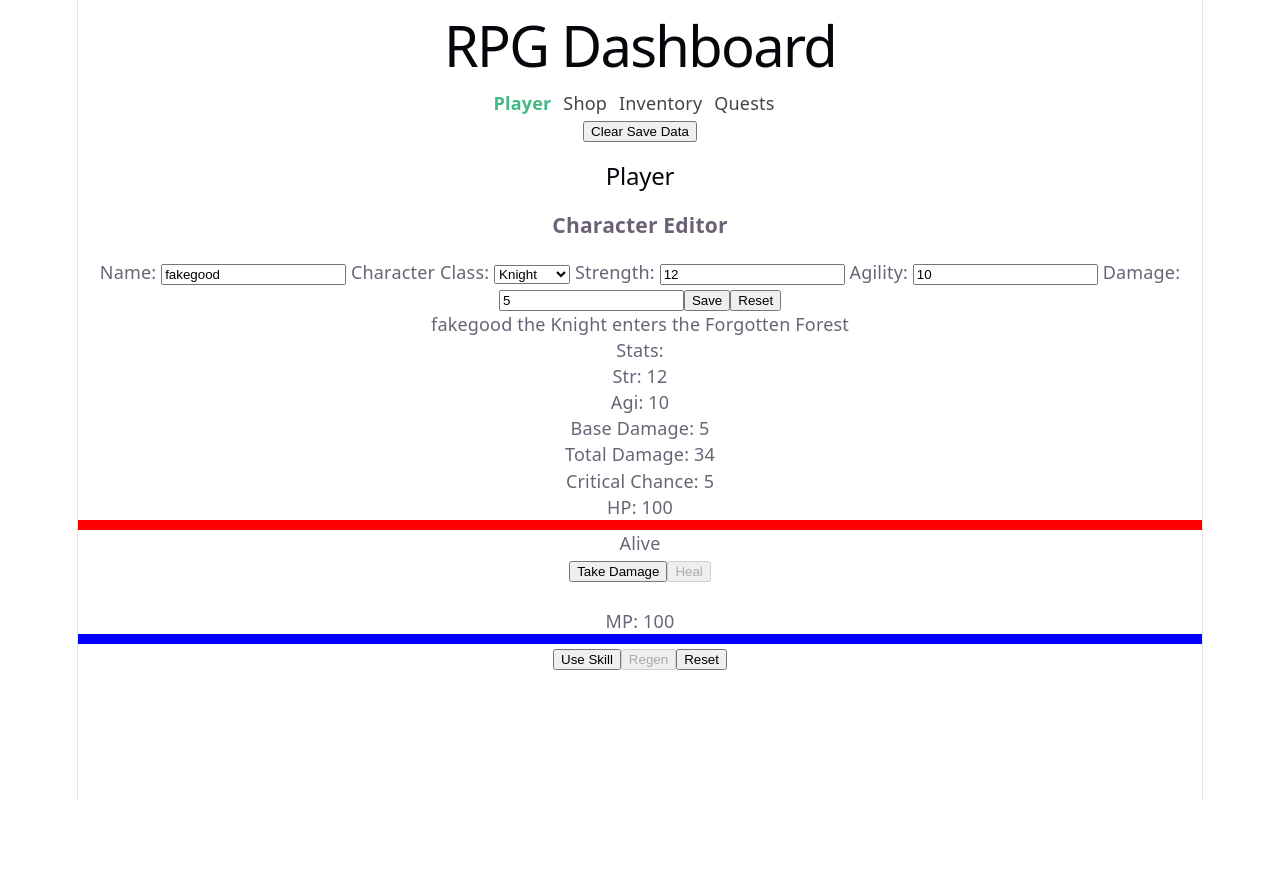
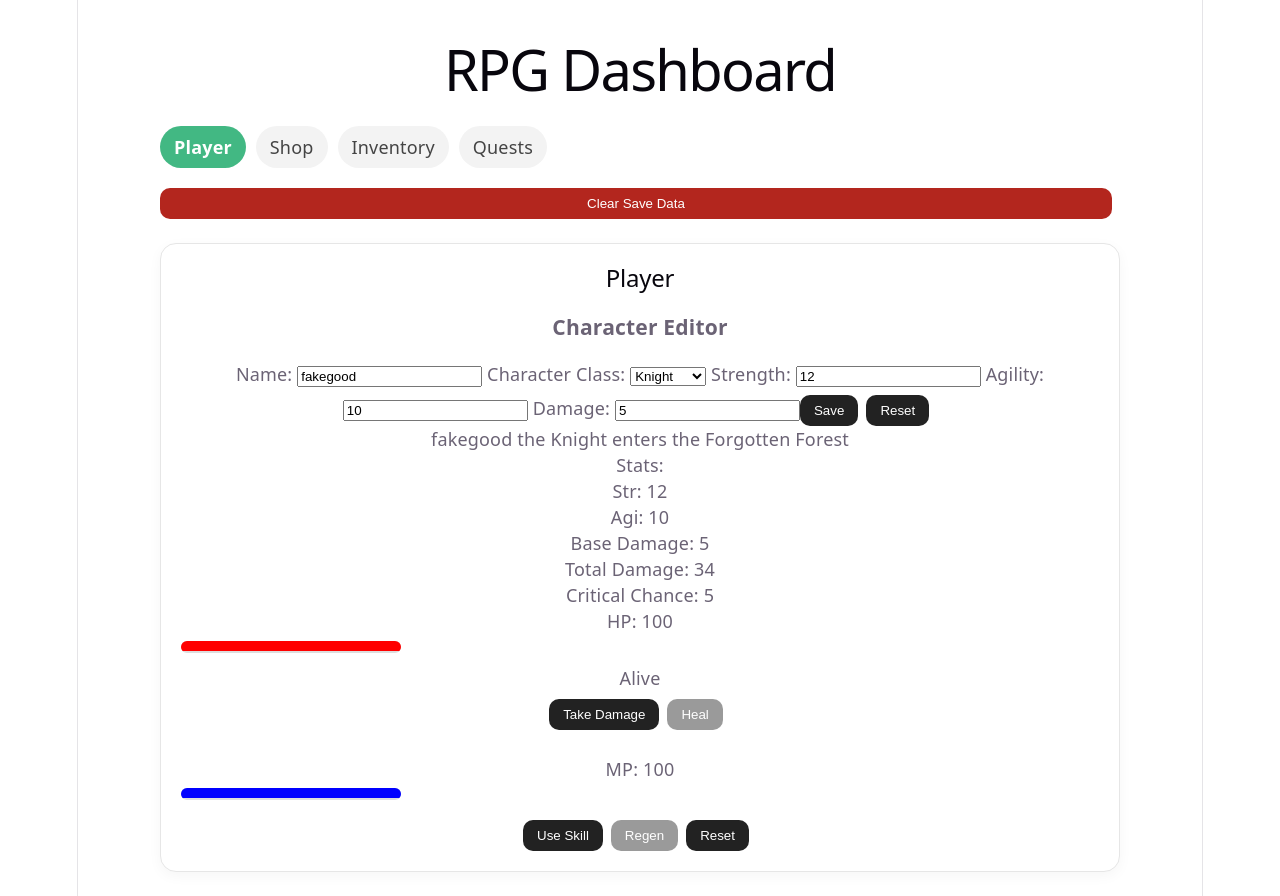
Before and after one commit to fakegood/rpg-dashboard, a Vue app: page /player in a window 1280 px wide. Before the commit the page ends 800 px from the top, so only its background shows below. Built offline with nearby package versions, Linux system fonts and the light colour scheme.

Commit message:
refactor: completed lesson 25

```diff
--- a/src/App.vue
+++ b/src/App.vue
@@ -35,19 +35,24 @@ function clearSavedData() {
 </script>
 
 <template>
-  <main>
+  <main class="app-shell">
+    <header class="app-header">
       <h1>RPG Dashboard</h1>
 
-    <nav>
+      <nav class="app-nav">
         <RouterLink to="/player" class="nav-link">Player</RouterLink>
         <RouterLink to="/shop" class="nav-link">Shop</RouterLink>
         <RouterLink to="/inventory" class="nav-link">Inventory</RouterLink>
         <RouterLink to="/quests" class="nav-link">Quests</RouterLink>
       </nav>
 
-    <button @click="clearSavedData">Clear Save Data</button>
+      <button class="danger-button" @click="clearSavedData">Clear Save Data</button>
+    </header>
 
-    <RouterView />
+
+    <section class="page-shell">
+      <RouterView/>
+    </section>
 
 
   </main>
--- a/src/style.css
+++ b/src/style.css
@@ -8,8 +8,7 @@
     --accent-bg: rgba(170, 59, 255, 0.1);
     --accent-border: rgba(170, 59, 255, 0.5);
     --social-bg: rgba(244, 243, 236, 0.5);
-  --shadow:
-    rgba(0, 0, 0, 0.1) 0 10px 15px -3px, rgba(0, 0, 0, 0.05) 0 4px 6px -2px;
+    --shadow: rgba(0, 0, 0, 0.1) 0 10px 15px -3px, rgba(0, 0, 0, 0.05) 0 4px 6px -2px;
 
     --sans: system-ui, 'Segoe UI', Roboto, sans-serif;
     --heading: system-ui, 'Segoe UI', Roboto, sans-serif;
@@ -41,8 +40,7 @@
         --accent-bg: rgba(192, 132, 252, 0.15);
         --accent-border: rgba(192, 132, 252, 0.5);
         --social-bg: rgba(47, 48, 58, 0.5);
-    --shadow:
-      rgba(0, 0, 0, 0.4) 0 10px 15px -3px, rgba(0, 0, 0, 0.25) 0 4px 6px -2px;
+        --shadow: rgba(0, 0, 0, 0.4) 0 10px 15px -3px, rgba(0, 0, 0, 0.25) 0 4px 6px -2px;
     }
 
     #social .button-icon {
@@ -70,6 +68,7 @@ h1 {
         margin: 20px 0;
     }
 }
+
 h2 {
     font-size: 24px;
     line-height: 118%;
@@ -79,6 +78,7 @@ h2 {
         font-size: 20px;
     }
 }
+
 p {
     margin: 0;
 }
@@ -98,64 +98,6 @@ code {
     background: var(--code-bg);
 }
 
-.counter {
-  font-size: 16px;
-  padding: 5px 10px;
-  border-radius: 5px;
-  color: var(--accent);
-  background: var(--accent-bg);
-  border: 2px solid transparent;
-  transition: border-color 0.3s;
-  margin-bottom: 24px;
-
-  &:hover {
-    border-color: var(--accent-border);
-  }
-  &:focus-visible {
-    outline: 2px solid var(--accent);
-    outline-offset: 2px;
-  }
-}
-
-.hero {
-  position: relative;
-
-  .base,
-  .framework,
-  .vite {
-    inset-inline: 0;
-    margin: 0 auto;
-  }
-
-  .base {
-    width: 170px;
-    position: relative;
-    z-index: 0;
-  }
-
-  .framework,
-  .vite {
-    position: absolute;
-  }
-
-  .framework {
-    z-index: 1;
-    top: 34px;
-    height: 28px;
-    transform: perspective(2000px) rotateZ(300deg) rotateX(44deg) rotateY(39deg)
-      scale(1.4);
-  }
-
-  .vite {
-    z-index: 0;
-    top: 107px;
-    height: 26px;
-    width: auto;
-    transform: perspective(2000px) rotateZ(300deg) rotateX(40deg) rotateY(39deg)
-      scale(0.8);
-  }
-}
-
 #app {
     width: 1126px;
     max-width: 100%;
@@ -168,154 +110,78 @@ code {
     box-sizing: border-box;
 }
 
-#center {
+.status-success,
+.status-warning,
+.status-error,
+.empty-state {
+    padding: 10px 14px;
+    border-radius: 10px;
+    margin: 10px 0;
+    width: fit-content;
+}
+
+.status-success {
+    color: #1b5e20;
+    background: #e8f5e9;
+}
+
+.status-warning {
+    color: #8a5300;
+    background: #fff3e0;
+}
+
+.status-error {
+    color: #b71c1c;
+    background: #ffebee;
+}
+
+.empty-state {
+    color: #666;
+    background: #f5f5f5;
+    font-style: italic;
+}
+
+.app-shell {
+    max-width: 960px;
+    margin: 0 auto;
+    padding: 24px;
+}
+
+.app-header {
     display: flex;
     flex-direction: column;
-  gap: 25px;
-  place-content: center;
-  place-items: center;
-  flex-grow: 1;
-
-  @media (max-width: 1024px) {
-    padding: 32px 20px 24px;
-    gap: 18px;
-  }
+    gap: 12px;
+    margin-bottom: 24px;
 }
 
-#next-steps {
+.app-nav {
     display: flex;
-  border-top: 1px solid var(--border);
-  text-align: left;
-
-  & > div {
-    flex: 1 1 0;
-    padding: 32px;
-    @media (max-width: 1024px) {
-      padding: 24px 20px;
-    }
+    flex-wrap: wrap;
+    gap: 10px;
 }
 
-  .icon {
-    margin-bottom: 16px;
-    width: 22px;
-    height: 22px;
+.page-shell {
+    display: block;
 }
 
-  @media (max-width: 1024px) {
-    flex-direction: column;
-    text-align: center;
-  }
+.nav-link {
+    text-decoration: none;
+    color: #444;
+    padding: 8px 14px;
+    border-radius: 999px;
+    background: #f3f3f3;
+    transition: background 0.2s ease, color 0.2s ease, transform 0.2s ease;
 }
 
-#docs {
-  border-right: 1px solid var(--border);
-
-  @media (max-width: 1024px) {
-    border-right: none;
-    border-bottom: 1px solid var(--border);
-  }
-}
-
-#next-steps ul {
-  list-style: none;
-  padding: 0;
-  display: flex;
-  gap: 8px;
-  margin: 32px 0 0;
-
-  .logo {
-    height: 18px;
-  }
-
-  a {
-    color: var(--text-h);
-    font-size: 16px;
-    border-radius: 6px;
-    background: var(--social-bg);
-    display: flex;
-    padding: 6px 12px;
-    align-items: center;
-    gap: 8px;
-    text-decoration: none;
-    transition: box-shadow 0.3s;
-
-    &:hover {
-      box-shadow: var(--shadow);
-    }
-    .button-icon {
-      height: 18px;
-      width: 18px;
-    }
-  }
-
-  @media (max-width: 1024px) {
-    margin-top: 20px;
-    flex-wrap: wrap;
-    justify-content: center;
-
-    li {
-      flex: 1 1 calc(50% - 8px);
-    }
-
-    a {
-      width: 100%;
-      justify-content: center;
-      box-sizing: border-box;
-    }
-  }
-}
-
-#spacer {
-  height: 88px;
-  border-top: 1px solid var(--border);
-  @media (max-width: 1024px) {
-    height: 48px;
-  }
-}
-
-.ticks {
-  position: relative;
-  width: 100%;
-
-  &::before,
-  &::after {
-    content: '';
-    position: absolute;
-    top: -4.5px;
-    border: 5px solid transparent;
-  }
-
-  &::before {
-    left: 0;
-    border-left-color: var(--border);
-  }
-  &::after {
-    right: 0;
-    border-right-color: var(--border);
-  }
-}
-
-.status-success { color: green; }
-.status-warning { color: orange; }
-.status-error { color: red; }
-
-.nav-link {
-  margin-right: 12px;
-  text-decoration: none;
-  color: #444;
+.nav-link:hover {
+    background: #e8e8e8;
+    transform: translateY(-1px);
 }
 
 .router-link-exact-active {
-  font-weight: bold;
-  color: #42b883;
-}
-
-.page {
-  margin-top: 20px;
-}
-
-h2 {
-  margin-bottom: 10px;
+    background: #42b883;
+    color: white;
+    font-weight: 600;
 }
 
 .bar {
@@ -331,10 +197,59 @@ h2 {
 }
 
 .bar-container {
-  background: #eee;
+    width: 220px;
+    max-width: 100%;
+    height: 12px;
+    background: #ddd;
+    border-radius: 999px;
+    overflow: hidden;
+    margin: 6px 0 12px;
 }
 
-.empty-state {
-  color: #888;
-  font-style: italic;
+button {
+    padding: 8px 14px;
+    border: none;
+    border-radius: 10px;
+    cursor: pointer;
+    background: #222;
+    color: white;
+    transition: opacity 0.2s ease, transform 0.2s ease, background 0.2s ease;
+    margin-right: 8px;
+    margin-top: 8px;
 }
+
+button:hover:not(:disabled) {
+    transform: translateY(-1px);
+    opacity: 0.95;
+}
+
+button:disabled {
+    opacity: 0.45;
+    cursor: not-allowed;
+}
+
+.danger-button {
+    background: #b3261e;
+}
+
+.page {
+    display: flex;
+    flex-direction: column;
+    gap: 16px;
+}
+
+.panel {
+    background: white;
+    border: 1px solid #e6e6e6;
+    border-radius: 16px;
+    padding: 20px;
+    box-shadow: 0 4px 14px rgba(0, 0, 0, 0.04);
+}
+
+ul {
+    padding-left: 20px;
+}
+
+li {
+    margin-bottom: 10px;
+}
--- a/src/views/PlayerView.vue
+++ b/src/views/PlayerView.vue
@@ -9,6 +9,7 @@ const startingZone = 'Forgotten Forest'
 
 <template>
   <section class="page">
+    <div class="panel">
       <h2>Player</h2>
       <CreatePlayerForm :player="playerStore.player" @save="playerStore.savePlayer"/>
 
@@ -57,5 +58,6 @@ const startingZone = 'Forgotten Forest'
       </button>
 
       <button @click="playerStore.resetStats">Reset</button>
+    </div>
   </section>
 </template>
```
Lines whose indentation alone changed are shown as unchanged.
